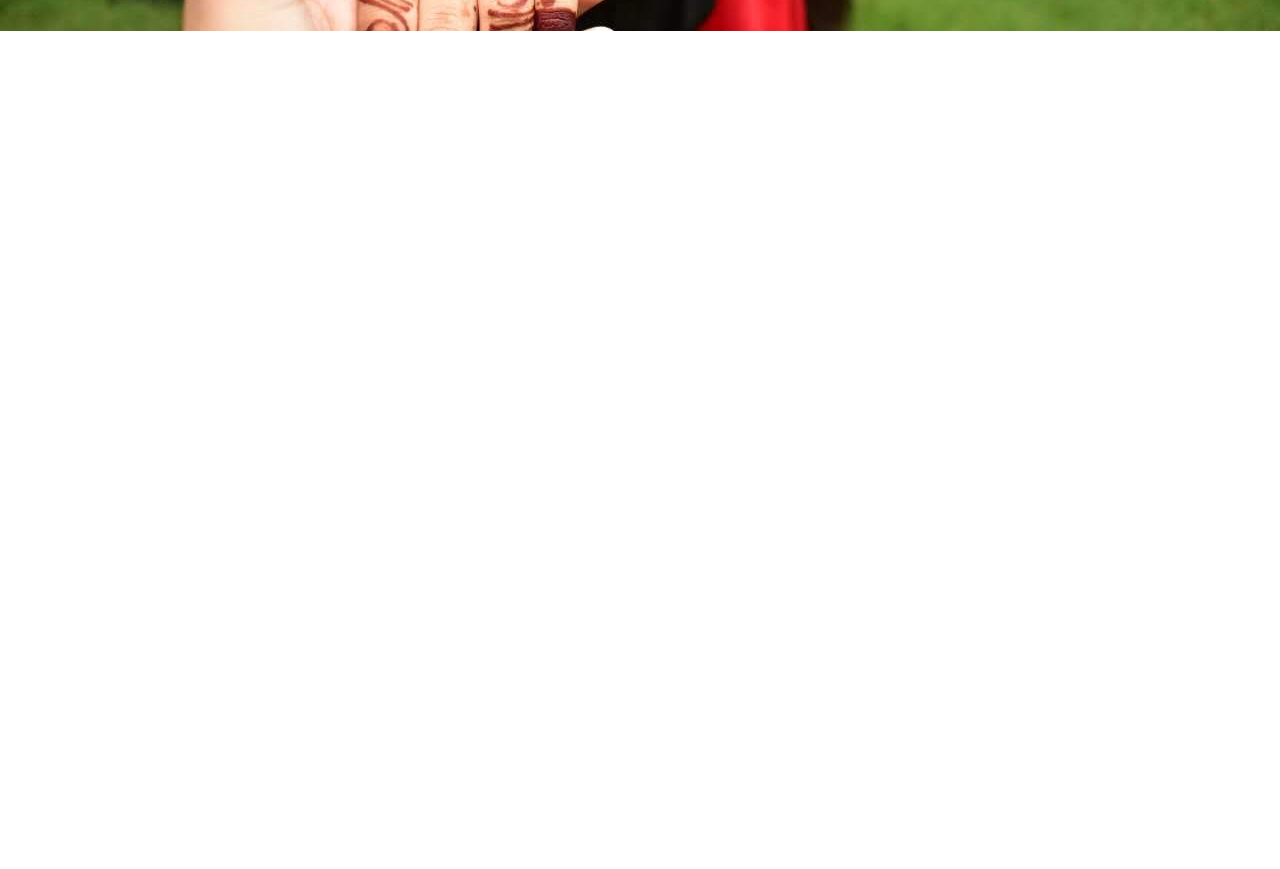
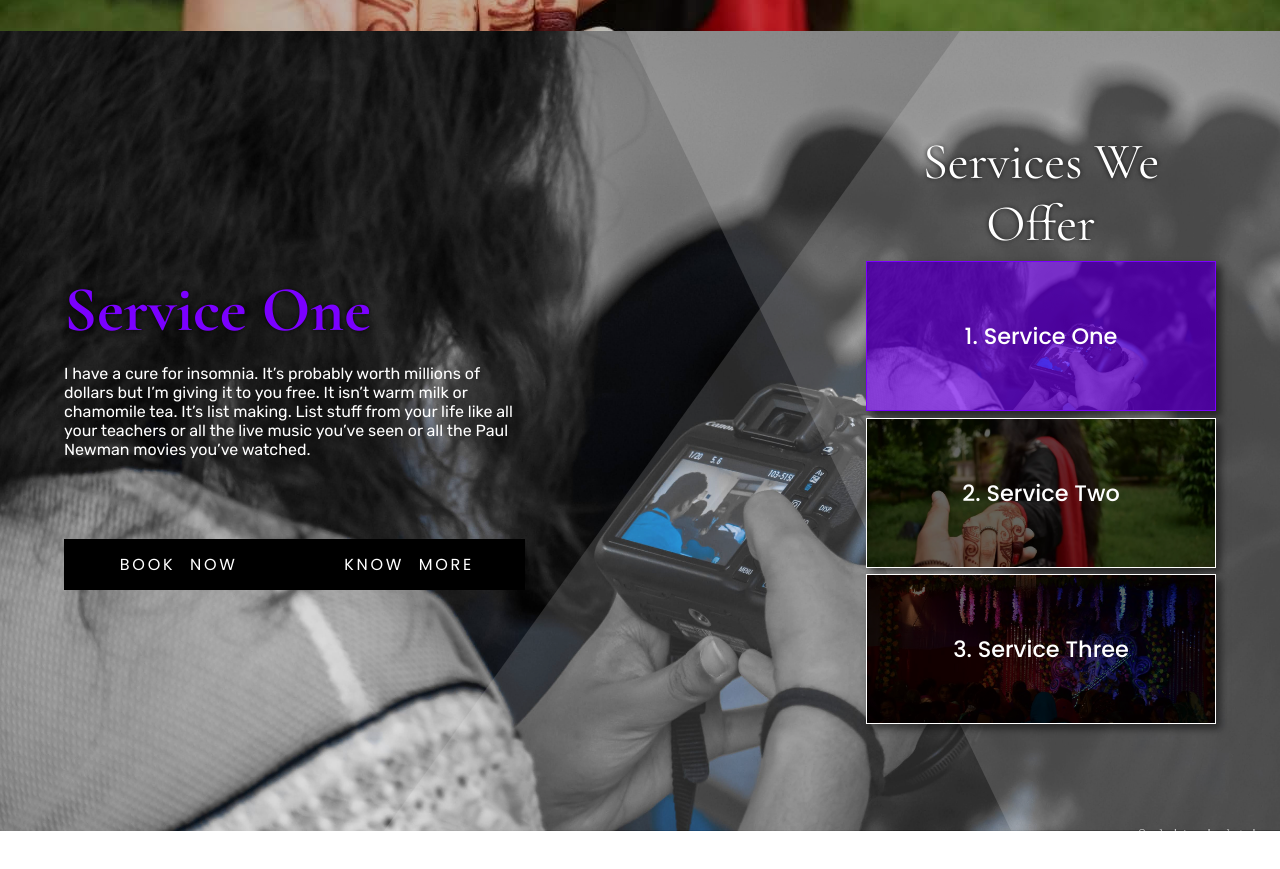
Before and after one commit to theSaiRohit/mr-coconetto, a Next.js app: page / in a window 1280 px wide. Shown: the part 2480-3349 px from the top of the page. Built offline with nearby package versions, Linux system fonts and the light colour scheme.

Commit message:
home service section basic

```diff
--- a/modules/home/home-data.ts
+++ b/modules/home/home-data.ts
@@ -77,3 +77,30 @@ export const galleryText = {
   h2Content: "Custom designed weddings",
   galleryBtn: "View Gallery",
 };
+
+export const serviceCardData = [
+  {
+    imgUrl: "misc.jpg",
+    cardHeading: "Service One",
+    desc: "I have a cure for insomnia. It’s probably worth millions of dollars but I’m giving it to\
+    you free. It isn’t warm milk or chamomile tea. It’s list making.\
+    List stuff from your life like all your teachers or all the live music you’ve seen or all the Paul\
+    Newman movies you’ve watched.",
+  },
+  {
+    imgUrl: "wedding.jpg",
+    cardHeading: "Service Two",
+    desc: "I have a cure for insomnia. It’s probably worth millions of dollars but I’m giving it to\
+    you free. It isn’t warm milk or chamomile tea. It’s list making.\
+    List stuff from your life like all your teachers or all the live music you’ve seen or all the Paul\
+    Newman movies you’ve watched.",
+  },
+  {
+    imgUrl: "main.jpg",
+    cardHeading: "Service Three",
+    desc: "I have a cure for insomnia. It’s probably worth millions of dollars but I’m giving it to\
+    you free. It isn’t warm milk or chamomile tea. It’s list making.\
+    List stuff from your life like all your teachers or all the live music you’ve seen or all the Paul\
+    Newman movies you’ve watched.",
+  },
+];
--- /dev/null
+++ b/modules/home/home-services/index.tsx
@@ -0,0 +1,28 @@
+import { useRef, useState } from "react";
+import Image from "next/image";
+
+import { serviceCardData } from "../home-data";
+import ServiceInfo from "./service-info";
+import ServiceCardsWrapper from "./services-card";
+
+export default function HomeService() {
+  const backgroundRef = useRef(null);
+  const defaultService = serviceCardData[0];
+  const [serviceObj, setServiceObj] = useState(defaultService);
+
+  return (
+    <div className="home-service img-container">
+      <Image
+        src={`/assets/images/${serviceObj?.imgUrl}`}
+        alt="takatvar"
+        fill
+        sizes="100%"
+        priority
+        className="services-img"
+        ref={backgroundRef}
+      />
+      <ServiceInfo dataObj={serviceObj} />
+      <ServiceCardsWrapper setterFunc={setServiceObj} />
+    </div>
+  );
+}
--- /dev/null
+++ b/modules/home/home-services/service-info.tsx
@@ -0,0 +1,21 @@
+import Link from "next/link";
+import { FaChevronRight } from "react-icons/fa";
+
+export default function ServiceInfo({ dataObj }: { dataObj: any }) {
+  return (
+    <div className="service-info-container">
+      <h2 className="service-heading">{dataObj?.cardHeading}</h2>
+      <p className="service-desc">{dataObj?.desc}</p>
+      <div className="services-cta">
+        <Link href="/" className="default-btn">
+          <span className="btn-span">Book now</span>
+          <FaChevronRight className="arrow-right" />
+        </Link>
+        <Link href="/" className="default-btn">
+          <span className="btn-span">Know More</span>
+          <FaChevronRight className="arrow-right" />
+        </Link>
+      </div>
+    </div>
+  );
+}
--- /dev/null
+++ b/modules/home/home-services/services-card.tsx
@@ -0,0 +1,48 @@
+import { Dispatch, SetStateAction, useCallback, useState } from "react";
+import Image from "next/image";
+import { serviceCardData } from "../home-data";
+
+export default function ServiceCardsWrapper({
+  setterFunc,
+}: {
+  setterFunc: Dispatch<SetStateAction<any | undefined>>;
+}) {
+  const [indexNum, setIndexNum] = useState<number>(0);
+  const serviceCardMapper = useCallback(
+    function cardMapper(data: any, index: number) {
+      return (
+        <div
+          className={`service-card img-container ${
+            indexNum === index ? "active" : ""
+          }`}
+          key={index}
+        >
+          <Image
+            src={`/assets/images/${data.imgUrl}`}
+            alt="takatvar"
+            fill
+            sizes="100%"
+            priority
+            className="services-img"
+            onClick={() => {
+              setIndexNum(index);
+              setterFunc(data);
+            }}
+          />
+          <h3 className="card-heading">
+            {index + 1}. {data.cardHeading}
+          </h3>
+        </div>
+      );
+    },
+    [setterFunc, indexNum]
+  );
+  return (
+    <div className="service-cards-wrapper">
+      <span className="wrapper-heading">Services We Offer</span>
+      <div className="service-cards-container">
+        {serviceCardData.map(serviceCardMapper)}
+      </div>
+    </div>
+  );
+}
--- a/modules/home/index.tsx
+++ b/modules/home/index.tsx
@@ -3,6 +3,7 @@ import HomeAbout from "./home-about";
 import HomeChoose from "./home-choose";
 import HomeGallery from "./home-gallery";
 import CarouselContainer from "./carousel/carousel-container";
+import HomeService from "./home-services";
 
 export default function HomeContainer() {
   const aboutRef = useRef(null);
@@ -12,6 +13,7 @@ export default function HomeContainer() {
       <HomeAbout ref={aboutRef} />
       <HomeChoose />
       <HomeGallery />
+      <HomeService />
     </>
   );
 }
--- a/styles/_variables.scss
+++ b/styles/_variables.scss
@@ -5,6 +5,7 @@
   --btn-color: black;
   --card-hover-color: #4e4386;
   --color-carousel-sheet: rgba(255, 255, 255, 0.15);
+  --color-active: rgb(123, 0, 255);
 
   --h1-font-size: 4rem;
   --h2-font-size: 3.2rem;
--- a/styles/modules/home/_home-gallery.scss
+++ b/styles/modules/home/_home-gallery.scss
@@ -11,8 +11,10 @@
     height: 100%;
     width: 100%;
     z-index: -1;
+    background-color: rgb(0, 0, 0);
     .gallery-bg {
       object-fit: cover;
+      opacity: 0.75;
     }
   }
   .gallery-text-container {
--- a/styles/modules/home/_index.scss
+++ b/styles/modules/home/_index.scss
@@ -2,3 +2,4 @@
 @import "./home-about";
 @import "./home-choose";
 @import "./home-gallery";
+@import "./home-services";
--- /dev/null
+++ b/styles/modules/home/home-services/_index.scss
@@ -0,0 +1,38 @@
+.home-service {
+  @import "./service-cards-container";
+  @import "./service-info";
+  height: 100vh;
+  width: 100%;
+  display: flex;
+  align-items: center;
+  justify-content: space-between;
+  padding: 0 5vw;
+  &::before {
+    position: absolute;
+    content: "";
+    top: 0;
+    right: 0;
+    height: 100%;
+    width: 70%;
+    clip-path: polygon(27% 0, 100% 0%, 100% 100%, 70% 100%);
+    background-color: var(--color-carousel-sheet);
+
+    z-index: -1;
+  }
+  &::after {
+    position: absolute;
+    content: "";
+    top: 0;
+    right: 0;
+    height: 100%;
+    width: 100%;
+    clip-path: polygon(75% 0, 100% 0%, 100% 100%, 30% 100%);
+    background-color: var(--color-carousel-sheet);
+    z-index: -1;
+  }
+
+  .services-img {
+    object-fit: cover;
+    z-index: -2;
+  }
+}
--- /dev/null
+++ b/styles/modules/home/home-services/_service-cards-container.scss
@@ -0,0 +1,51 @@
+.service-cards-wrapper {
+  height: 75vh;
+  width: 350px;
+  display: flex;
+  flex-direction: column;
+  justify-content: space-around;
+  align-items: center;
+  .wrapper-heading {
+    font-size: var(--h2-font-size);
+    font-family: var(--font-heading);
+    text-align: center;
+    color: var(--font-color);
+    text-shadow: 0 0 5px rgba(0, 0, 0, 0.8);
+  }
+  .service-cards-container {
+    display: flex;
+    flex-direction: column;
+    justify-content: space-evenly;
+    height: 80%;
+    width: 100%;
+    .service-card {
+      background-color: black;
+      width: 100%;
+      height: 150px;
+      border: 1px solid var(--font-color);
+      box-shadow: 5px 5px 7.5px rgba(0, 0, 0, 0.5);
+      transition: var(--default-transition);
+      .services-img {
+        cursor: pointer;
+        position: absolute;
+        object-fit: cover;
+        z-index: 0;
+        opacity: 0.4;
+      }
+      display: flex;
+      align-items: center;
+      justify-content: center;
+      .card-heading {
+        font-size: 1.4rem;
+        z-index: 1;
+        font-family: var(--font-subheading);
+        font-weight: 500;
+        color: var(--font-color);
+      }
+      &.active {
+        background-color: var(--color-active);
+        border-color: var(--color-active);
+      }
+    }
+  }
+}
--- /dev/null
+++ b/styles/modules/home/home-services/_service-info.scss
@@ -0,0 +1,18 @@
+.service-info-container {
+  width: 40%;
+  .service-heading {
+    font-size: var(--h1-font-size);
+    font-family: var(--font-heading);
+    color: var(--color-active);
+    text-shadow: 0 0 5px rgba(0, 0, 0, 0.8);
+  }
+  .service-desc {
+    font-family: var(--font-default);
+    color: var(--font-color);
+    margin: 2vh 0 10vh 0;
+  }
+  .services-cta {
+    display: flex;
+    justify-content: space-between;
+  }
+}
```
